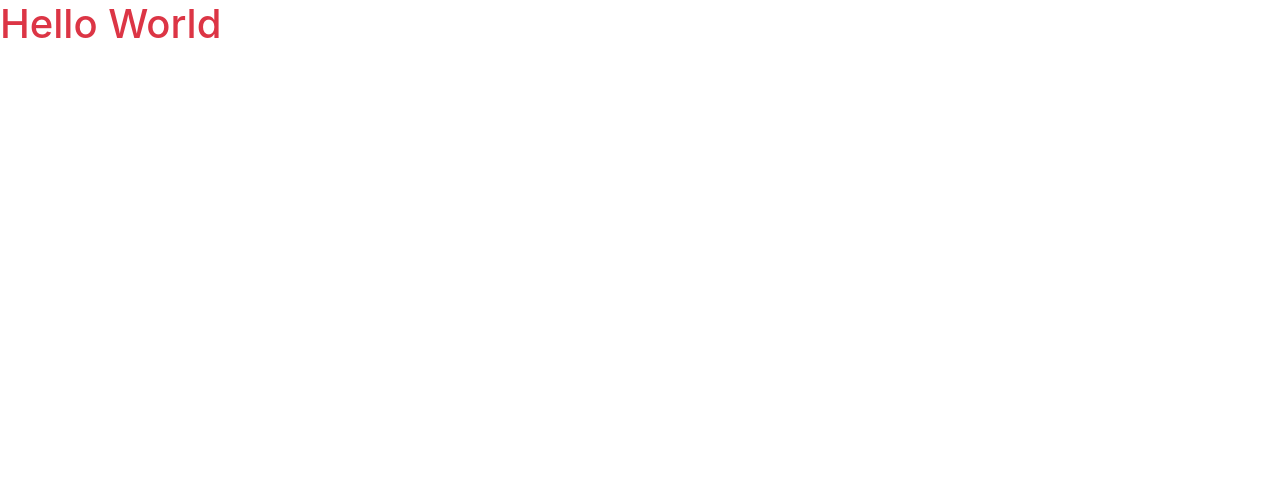
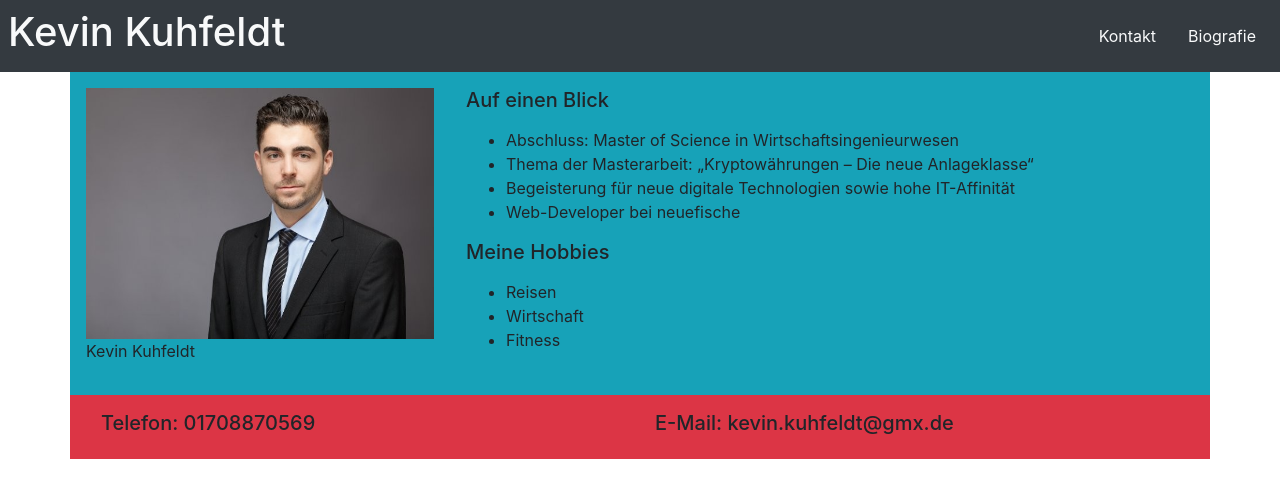
Before and after one commit to evinku/personal-website, a plain HTML site: page index.html in a window 1280 px wide. Drawn offline with Linux system fonts and the light colour scheme.

Commit message:
Added Header, facts about me and contact

```diff
--- a/index.html
+++ b/index.html
@@ -1,15 +1,71 @@
 <!DOCTYPE html>
 <html lang="en">
-<head>
-    <meta charset="UTF-8">
-    <meta name="viewport" content="width=device-width, initial-scale=1.0">
-    <meta http-equiv="X-UA-Compatible" content="ie=edge">
+  <head>
+    <meta charset="UTF-8" />
+    <meta name="viewport" content="width=device-width, initial-scale=1.0" />
+    <meta http-equiv="X-UA-Compatible" content="ie=edge" />
     <title>Kevin Kuhfeldt</title>
-    <link rel="stylesheet" href="css/bootstrap.css">
-</head>
-<body>
+    <link rel="stylesheet" href="css/bootstrap.css" />
+  </head>
+  <body>
+    <header class="container-fluid">
+      <div class="row align-items-center bg-dark">
+        <div class="col-12 col-md-6 p-2">
+          <h1 class="text-light">Kevin Kuhfeldt</h1>
+        </div>
+        <div class="col-12 col-md-6 p-2">
+          <nav>
+            <ul class="nav justify-content-start justify-content-md-end">
+              <li class="nav-item">
+                <a class="nav-link text-light" href="#">Kontakt</a>
+              </li>
+              <li class="nav-item">
+                <a class="nav-link text-light" href="#">Biografie</a>
+              </li>
+            </ul>
+          </nav>
+        </div>
+      </div>
+    </header>
+    <Main class="container">
+      <div class="row bg-info">
+        <div class="col-12 col-md-4 p-3">
+          <img
+            src="Selbstportrait.png"
+            alt="Selbstportrait"
+            class="img-fluid"
+          />
+          <p class="">Kevin Kuhfeldt</p>
+        </div>
 
-<h1 class="text-danger">Hello World</h1>
-
-</body>
+        <div class="col-12 col-md-8 p-3">
+          <h5 class="">Auf einen Blick</h5>
+          <p class="">
+            <ul class="">
+                <li class="">Abschluss: Master of Science in Wirtschaftsingenieurwesen</li>
+                <li class="">Thema der Masterarbeit: „Kryptowährungen – Die neue Anlageklasse“</li>
+                <li class="">Begeisterung für neue digitale Technologien sowie hohe IT-Affinität</li>
+                <li class="">Web-Developer bei neuefische</li>
+            </ul>
+          </p>
+          <h5 class="">Meine Hobbies</h5>
+          <p class="">
+            <ul class="">
+                <li class="">Reisen</li>
+                <li class="">Wirtschaft</li>
+                <li class="">Fitness</li>
+            </ul>
+          </p>
+        </div>
+      </div>
+      <div class="row bg-danger p-3 align-items-center">
+        <div class="col-12 col-md-6">
+            <h5 class="">Telefon: 01708870569</h5>
+        </div>
+        <div class="col-12 col-md-6">
+            <h5 class="">E-Mail: kevin.kuhfeldt@gmx.de</h5>
+        </div>
+      </div>
+    </Main>
+  </body>
 </html>
```
Also changed, not shown: Selbstportrait.png (added).
